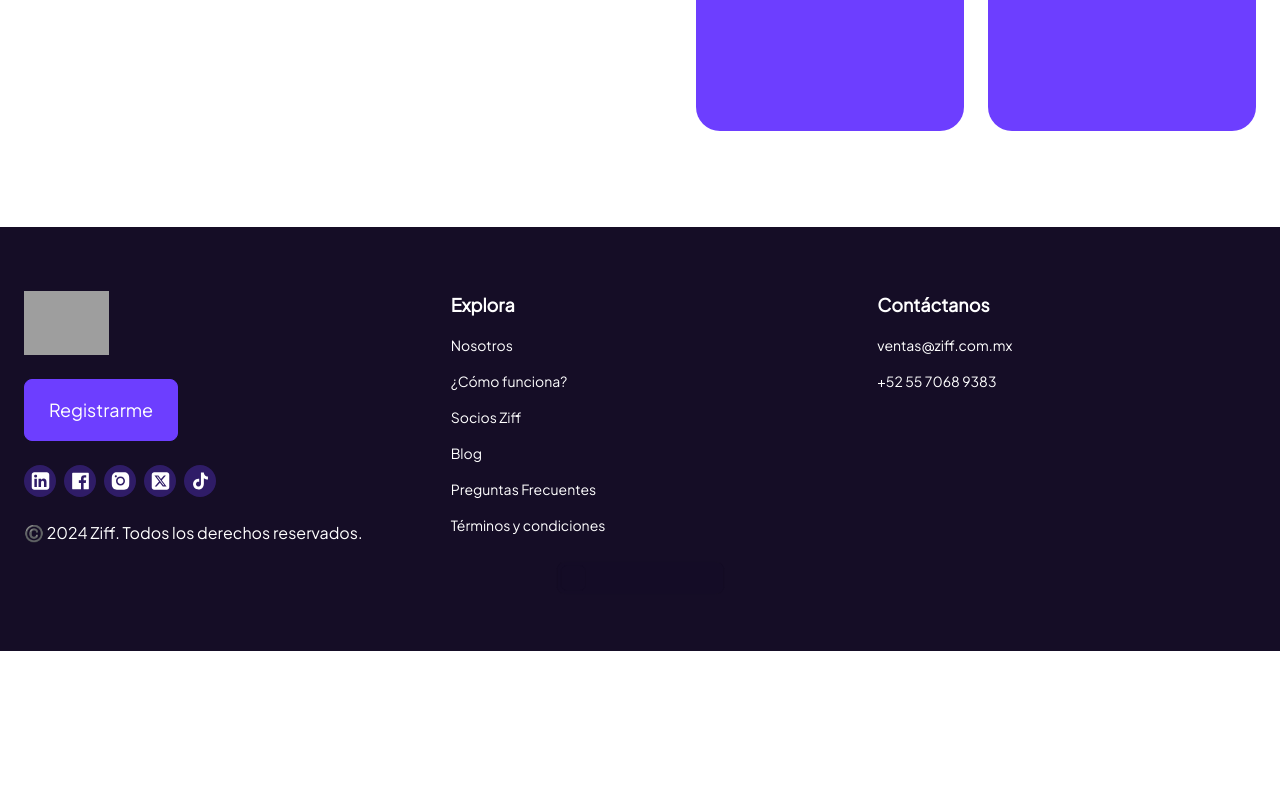
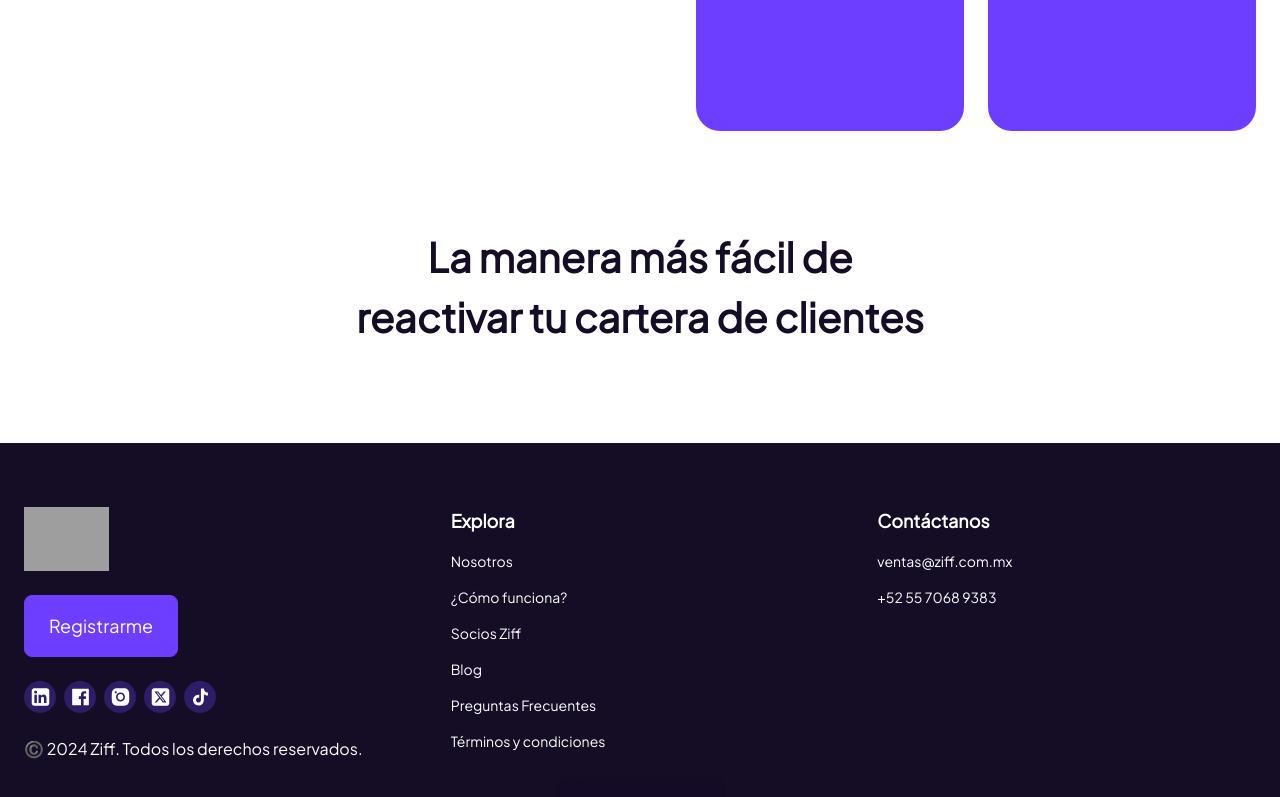
Before and after one commit to Trescento/adelanta, a Nuxt app: page /socios in a window 1280 px wide. Shown: the part 1489-2286 px from the top of the page. Before the commit the page ends 2140 px from the top, so only its background shows below. Built offline with nearby package versions, Linux system fonts and the light colour scheme; grey boxes are pictures that could not be loaded.

Commit message:
Add section for reactivating customer portfolio

```diff
--- a/src/components/view/ViewSocios.vue
+++ b/src/components/view/ViewSocios.vue
@@ -1,4 +1,9 @@
 <template>
   <SociosHeroSection />
   <SociosHowSection />
+  <section class="my-24 container">
+    <h2 class="max-w-2xl text-[2.5rem] text-center font-bold text-balance mx-auto">
+      La manera más fácil de reactivar tu cartera de clientes
+    </h2>
+  </section>
 </template>
```
